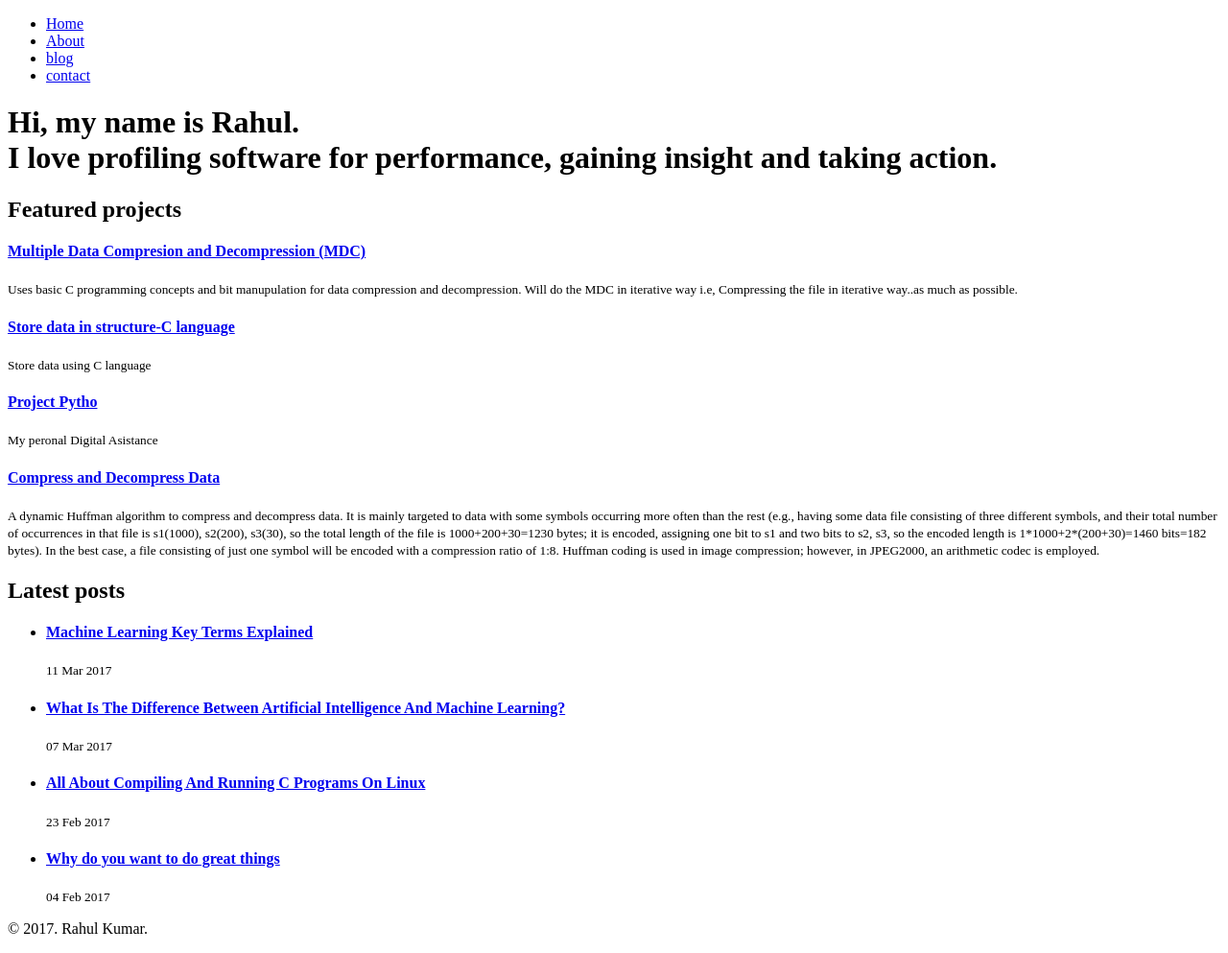
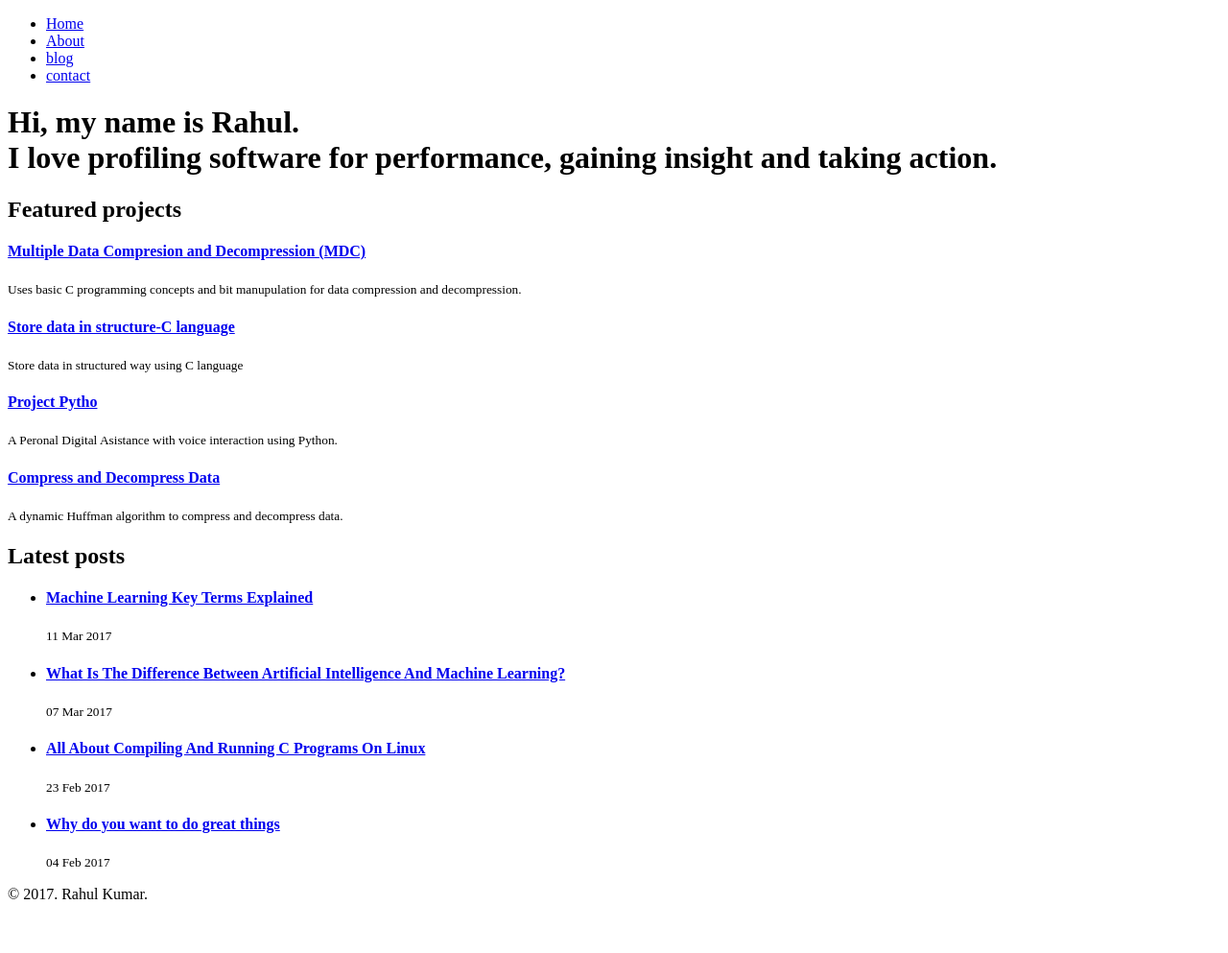
Before and after one commit to rahulkr7370/rahul10-pu.github.io, a Jekyll site: the page built from index.html, in a window 1280 px wide. Shown: the whole page at 96% size. Built offline with Jekyll 4.4.1, drawn with Linux system fonts in a browser that asks for light colours; after the commit the page ends 957 px from its top, so only the background shows below that.

Commit message:
Update index.html
..

```diff
--- a/index.html
+++ b/index.html
@@ -9,13 +9,13 @@ description: Rahul Kumar. Programmer. Personal website. Includes blog posts cont
   <div class="column-half clearfix">
       <h2>Featured projects</h2>
       <h4><a href="https://github.com/rahul10-pu/mdc">Multiple Data Compresion and Decompression (MDC)</a></h4>
-      <small>Uses basic C programming concepts and bit manupulation for data compression and decompression. Will do the MDC in iterative way i.e, Compressing the file in iterative way..as much as possible.</small>
+      <small>Uses basic C programming concepts and bit manupulation for data compression and decompression.</small>
       <h4><a href="https://github.com/rahul10-pu/Data-store-in-Structure-C">Store data in structure-C language</a></h4>
-      <small>Store data using C language</small>
+      <small>Store data in structured way using C language</small>
     <h4><a href="https://github.com/rahul10-pu/pytho">Project Pytho</a></h4>
-      <small>My peronal Digital Asistance</small>
+      <small>A Peronal Digital Asistance with voice interaction using Python.</small>
     <h4><a href="https://github.com/rahul10-pu/CDD">Compress and Decompress Data</a> </h4>
-      <small>A dynamic Huffman algorithm to compress and decompress data. It is mainly targeted to data with some symbols occurring more often than the rest (e.g., having some data file consisting of three different symbols, and their total number of occurrences in that file is s1(1000), s2(200), s3(30), so the total length of the file is 1000+200+30=1230 bytes; it is encoded, assigning one bit to s1 and two bits to s2, s3, so the encoded length is 1*1000+2*(200+30)=1460 bits=182 bytes). In the best case, a file consisting of just one symbol will be encoded with a compression ratio of 1:8. Huffman coding is used in image compression; however, in JPEG2000, an arithmetic codec is employed.</small>
+      <small>A dynamic Huffman algorithm to compress and decompress data.</small>
 
 
 
```
